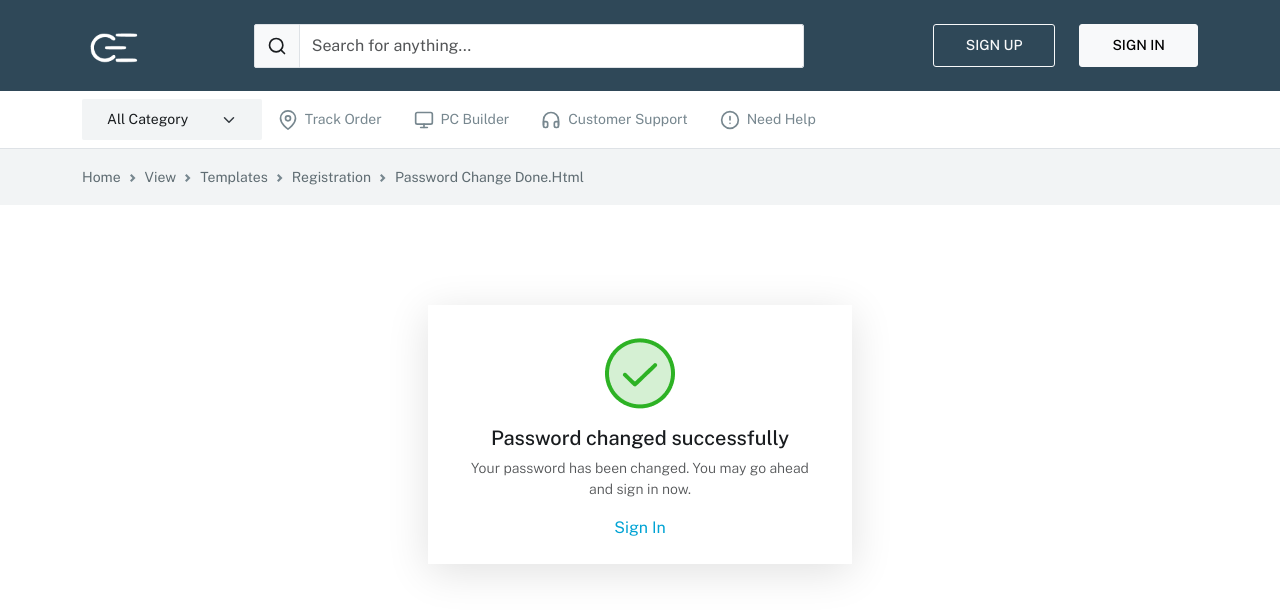
After one commit to omk-rahi/contractor-enterprise, a Django app: template templates/registration/password_change_done.html in a window 1280 px wide. The commit adds this page. Shown: the top 616 px of the page. Run offline with Django 5.2, Linux system fonts and the light colour scheme; the template is opened without the code that fills it, so the values that code supplies are empty; some libraries are stand-ins or nearby versions.

Commit message:
fixed password changed

```diff
--- /dev/null
+++ b/templates/registration/password_change_done.html
@@ -0,0 +1,23 @@
+{% extends "base.html" %} {% load static %} {% block main %}
+
+<form method="post" action="{% url 'register' %}" class="auth__form">
+  <div class="auth__form-content">
+    <div class="text-center">
+      <img src="{% static "images/CheckCircle.png" %}" alt="Success Image">
+    </div>
+    <h5 class="text-center mt-2">Password changed successfully</h5>
+    <p class="fw-light text-center fs-7 text-body-secondary">
+      Your password has been changed. You may go ahead and sign in now.
+    </p>
+
+    <div class="text-center">
+      <a
+        href="/accounts/login"
+        class="d-block link-underline link-underline-opacity-0"
+        >Sign In</a
+      >
+    </div>
+  </div>
+</form>
+
+{% endblock main %}
--- a/templates/registration/password_change_form.html
+++ b/templates/registration/password_change_form.html
@@ -1,6 +1,6 @@
 {% extends "base.html" %} {% load crispy_forms_tags %} {% block main %}
 
-<form method="post" action="{% url 'register' %}" class="auth__form">
+<form method="post" class="auth__form">
   <div class="auth__form-content">
     <h5 class="text-center">Change Password</h5>
     <p class="fw-light text-center fs-7 text-body-secondary">
```
